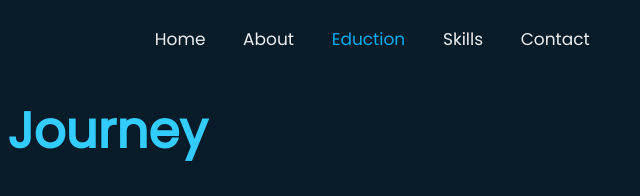
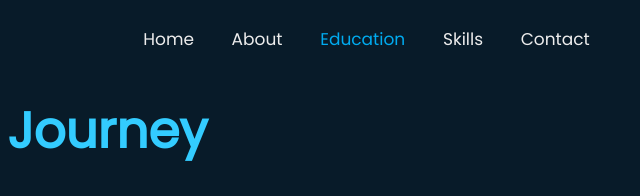
Before and after one commit to Aky6712/anuj.github.io, a plain HTML site: page education.html in a window 1280 px wide. Shown: the top 196 px of the page, 575-1215 px from the left. Drawn offline with nearby package versions, Linux system fonts and the light colour scheme.

Commit message:
My Portfolio Website

```diff
--- a/education.html
+++ b/education.html
@@ -20,7 +20,7 @@
         <nav class="navbar">
             <a href="index.html">Home</a>
             <a href="about.html">About</a>
-            <a href="education.html">Eduction</a>
+            <a href="education.html">Education</a>
             <a href="skills.html">Skills</a>
             <a href="contact.html">Contact</a>
 
```
